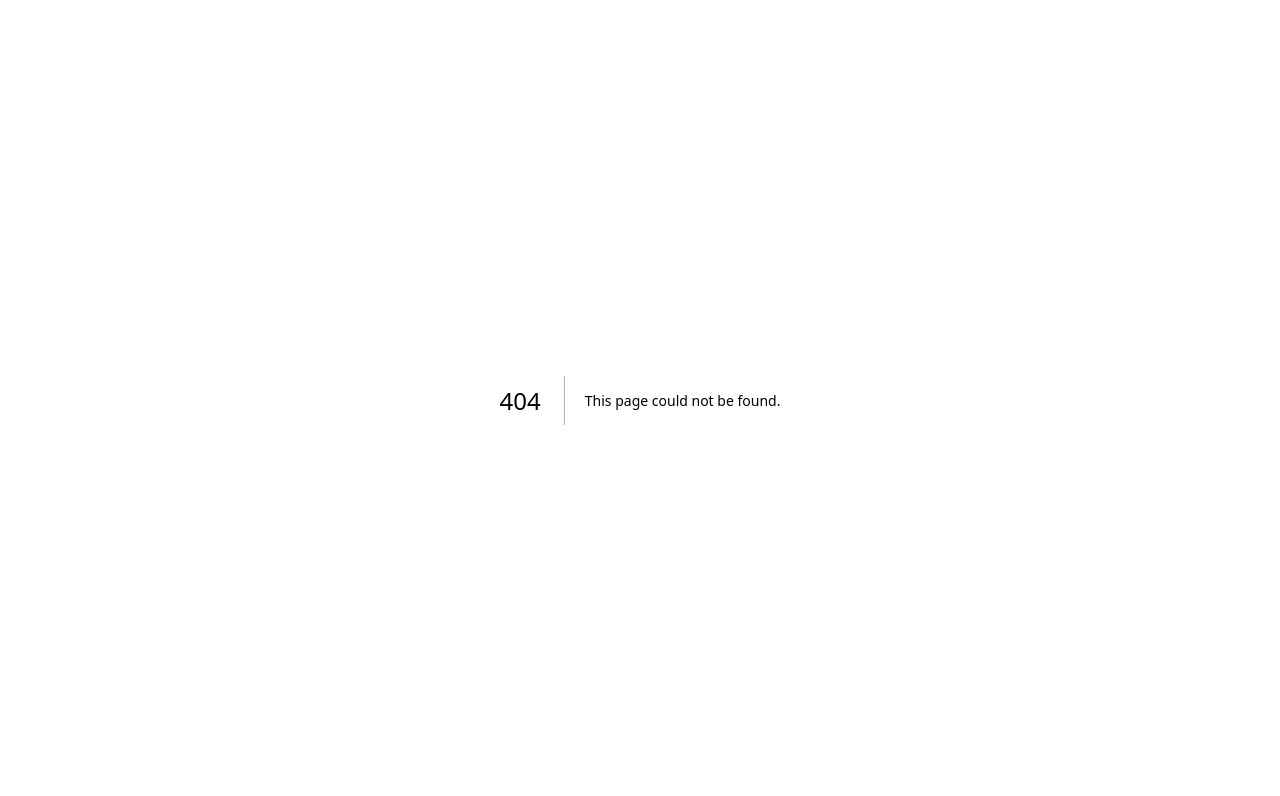
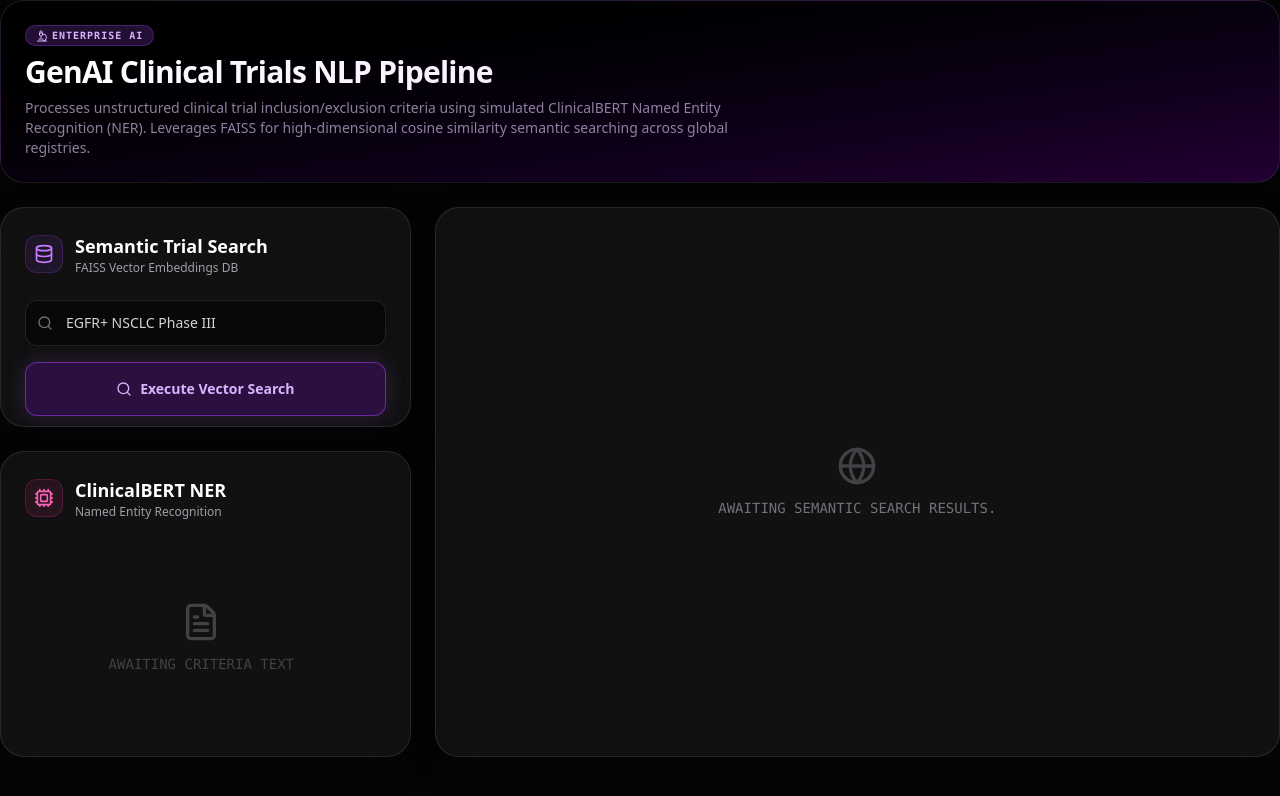
Before and after one commit to Aschio12/medi-assist-ai, a Next.js app in the folder apps/web/: page /clinical-trials in a window 1280 px wide. Before the commit this address had no page. Shown: the top 796 px of the page. Built offline with nearby package versions, Linux system fonts and the light colour scheme.

Commit message:
Phase 32 (12/15): Assemble GenAI Clinical Trials NLP Pipeline dashboard

```diff
--- /dev/null
+++ b/apps/web/src/app/(dashboard)/clinical-trials/page.tsx
@@ -0,0 +1,65 @@
+'use client';
+
+import React, { useState } from 'react';
+import { searchClinicalTrials, parseTrialCriteria } from '@/app/actions/trials';
+import { VectorSearch } from '@/components/trials/VectorSearch';
+import { NlpCriteriaParser } from '@/components/trials/NlpCriteriaParser';
+import { GlobalTrialsMap } from '@/components/trials/GlobalTrialsMap';
+import { Globe, Microscope } from 'lucide-react';
+
+export default function ClinicalTrialsDashboard() {
+  const [searchResults, setSearchResults] = useState<any[] | null>(null);
+  const [parseResult, setParseResult] = useState<any>(null);
+  const [isLoading, setIsLoading] = useState(false);
+
+  const handleSearch = async (query: string) => {
+    setIsLoading(true);
+
+    // 1. Semantic Search
+    const searchRes = await searchClinicalTrials(query, 6);
+    if (searchRes?.results) setSearchResults(searchRes.results);
+
+    // 2. Parse Query (Simulating inclusion text parse)
+    const parseRes = await parseTrialCriteria(query);
+    if (parseRes) setParseResult(parseRes);
+
+    setIsLoading(false);
+  };
+
+  return (
+    <div className="flex flex-col gap-6 max-w-7xl mx-auto w-full pb-10">
+
+      <div className="glass-panel p-6 rounded-3xl border border-purple-500/30 shadow-[0_0_30px_rgba(168,85,247,0.15)] relative overflow-hidden bg-gradient-to-br from-black to-[#220033]">
+        <div className="relative z-10">
+          <span className="text-[10px] font-mono font-bold uppercase tracking-widest px-2.5 py-0.5 rounded-full bg-purple-500/20 text-purple-300 border border-purple-500/30 flex items-center w-max gap-1">
+            <Microscope className="h-3 w-3" /> Enterprise AI
+          </span>
+          <h1 className="text-2xl lg:text-3xl font-bold tracking-tight bg-gradient-to-r from-white to-purple-200 bg-clip-text text-transparent mt-2">
+            GenAI Clinical Trials NLP Pipeline
+          </h1>
+          <p className="text-xs lg:text-sm text-purple-200/60 mt-2 max-w-3xl">
+            Processes unstructured clinical trial inclusion/exclusion criteria using simulated ClinicalBERT Named Entity Recognition (NER). Leverages FAISS for high-dimensional cosine similarity semantic searching across global registries.
+          </p>
+        </div>
+      </div>
+
+      <div className="grid grid-cols-1 lg:grid-cols-3 gap-6 h-[550px]">
+        {/* Left Column - Search & NER */}
+        <div className="flex flex-col gap-6 h-full">
+           <div className="flex-none h-[220px]">
+             <VectorSearch onSearch={handleSearch} />
+           </div>
+           <div className="flex-1">
+             <NlpCriteriaParser parseResult={parseResult} />
+           </div>
+        </div>
+
+        {/* Center/Right Column - Global Trials */}
+        <div className="lg:col-span-2 h-full">
+           <GlobalTrialsMap results={searchResults} />
+        </div>
+      </div>
+
+    </div>
+  );
+}
```
